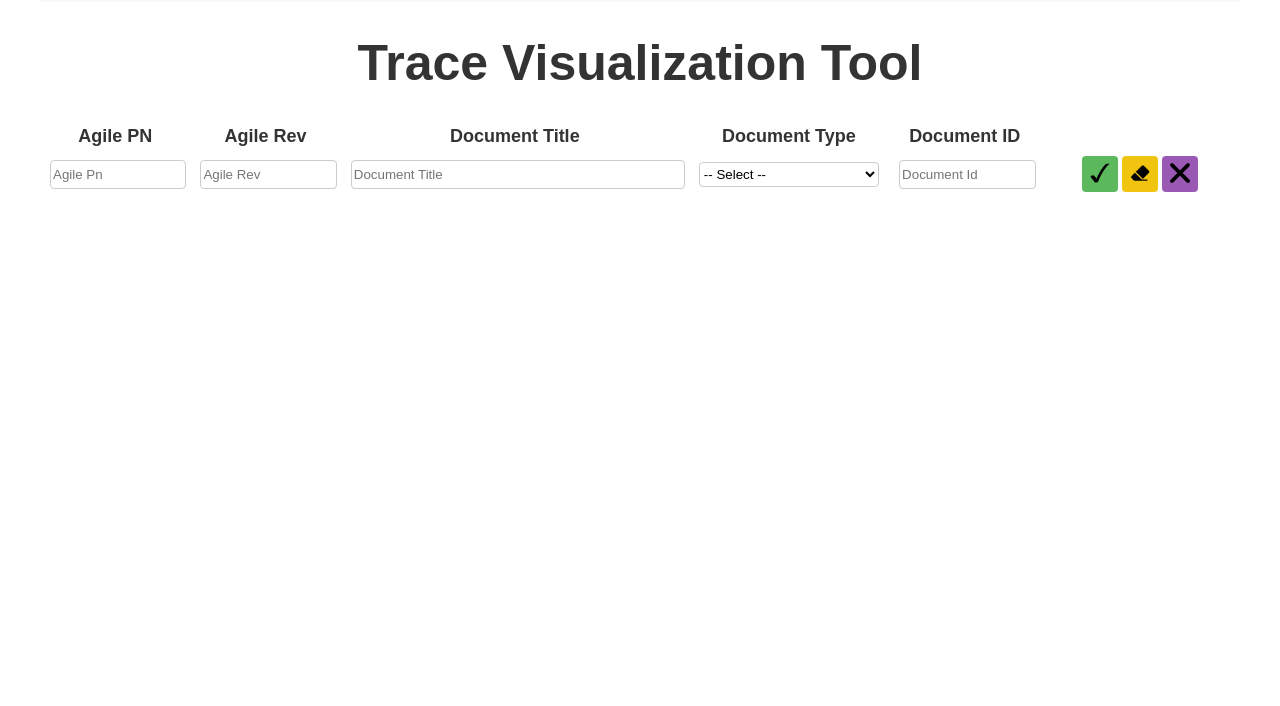
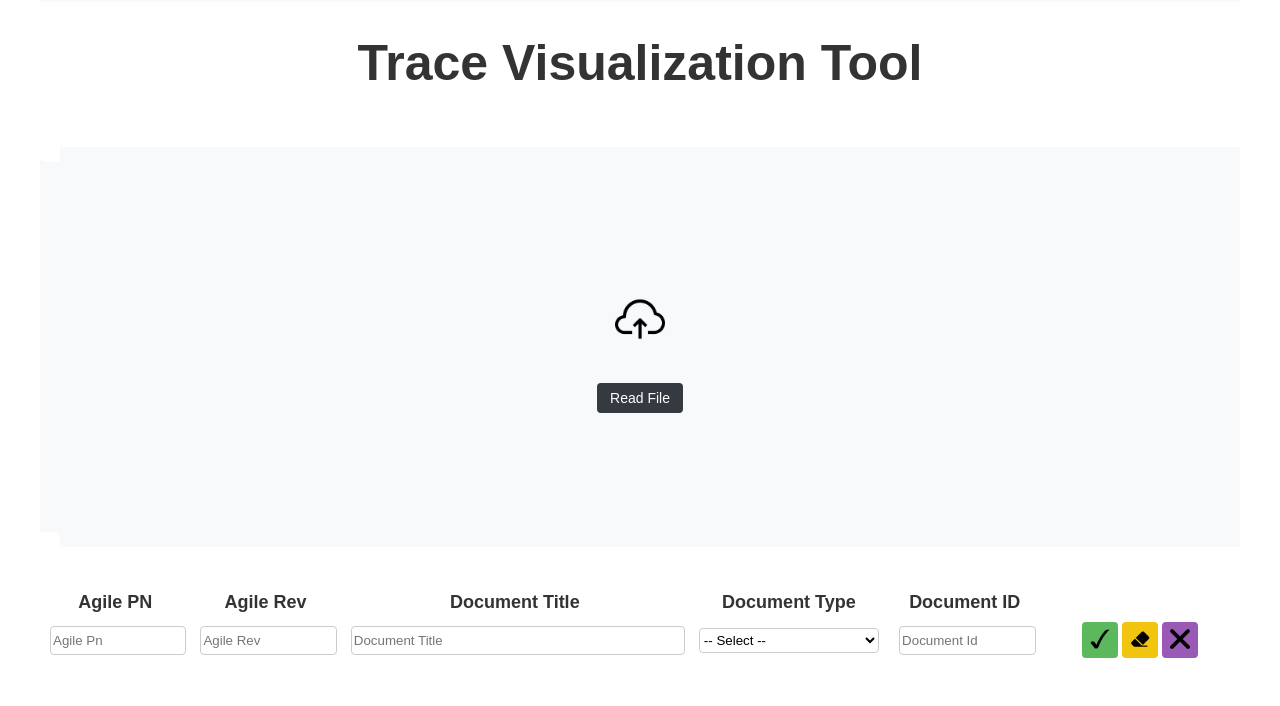
Before and after one commit to chaitraboggaram/django, a Django app: page / in a window 1280 px wide. Shown: the part 114-820 px from the top of the page. Before the commit the page ends 306 px from the top, so only its background shows below. Run offline with Django 5.2, Linux system fonts and the light colour scheme; data that the repository does not hold is empty; parts of the project's set-up code (start-up, migrations or seed data) failed here and were passed over.

Commit message:
Get data from CSV file

```diff
--- a/pde/tvt/static/css/style.css
+++ b/pde/tvt/static/css/style.css
@@ -188,3 +188,36 @@ tbody tr {
 .center-class {
 	text-align: center;
 }
+
+.center-file-input {
+	display: flex;
+	flex-direction: column;
+	align-items: center;
+	justify-content: center;
+	min-height: 50vh;
+	background-color: #f8f9fa;
+	font-family: 'Segoe UI', Tahoma, Geneva, Verdana, sans-serif;
+}
+
+.custom-input {
+	display: none;
+}
+
+.file-icon {
+	width: 50px;
+	height: 50px;
+}
+
+.file-icon-label {
+	color: white;
+	padding: 12px;
+	border-radius: 50%;
+	font-size: 24px;
+	cursor: pointer;
+	margin-bottom: 20px;
+	transition: background-color 0.3s ease;
+}
+
+.file-icon-label:hover {
+	background-color: #d5e9fd;
+}
--- /dev/null
+++ b/pde/tvt/static/js/home.js
@@ -0,0 +1,20 @@
+document.getElementById('csvData').addEventListener('click', function () {
+	var fileInput = document.getElementById('file-upload');
+	var file = fileInput.files[0];
+	if (!file) {
+		alert('Please select a file to read.');
+		return;
+	}
+	var reader = new FileReader();
+	reader.onload = function (e) {
+		var csvText = e.target.result;
+		var lines = csvText.split('\n');
+		lines.shift();
+		var csvWithoutHeader = lines.join('\n');
+		localStorage.setItem('simple_table_data', JSON.stringify(csvWithoutHeader));
+		console.log("Saved CSV text without header to localStorage");
+		document.getElementById('csv-data-input').value = csvWithoutHeader;
+		document.getElementById('upload-form').submit();
+	};
+	reader.readAsText(file);
+});
--- a/pde/tvt/templates/home.html
+++ b/pde/tvt/templates/home.html
@@ -1,13 +1,32 @@
 {% extends "base.html" %}
 
 {% block title %}
-    Parallel Edits
+Parallel Edits
 {% endblock %}
 
 {% load static %}
 
 {% block content %}
-	{% include "partials/document_table.html" %}
 
-    <script src="{% static 'js/document_table.js' %}"></script>
+<form method="post" class="action-form" id="upload-form">
+    {% csrf_token %}
+    <div class="center-file-input">
+        <input type="file" id="file-upload" name="file-upload" class="custom-input" accept=".csv" required>
+        <label for="file-upload" class="file-icon-label" title="Upload CSV">
+            <img src="{% static 'images/upload.png' %}" class="file-icon">
+        </label>
+        <input type="hidden" name="csv_data" id="csv-data-input">
+        <button type="button" class="btn-dark" id="csvData">
+            Read File
+        </button>
+    </div>
+</form>
+
+<br><br>
+
+{% include "partials/document_table.html" %}
+
+<script src="{% static 'js/home.js' %}"></script>
+<script src="{% static 'js/document_table.js' %}"></script>
+
 {% endblock %}
--- a/pde/tvt/views.py
+++ b/pde/tvt/views.py
@@ -1,22 +1,42 @@
+import csv
+import io
 from django.shortcuts import render
 from .models import Document
 from .forms import DocumentForm
 from bokeh.embed import server_document
-
 
 def get_session_key(request):
 	if not request.session.session_key:
 		request.session.create()
 	return request.session.session_key
 
+def process_csv_data(request, session_key):
+	csv_text = request.POST.get("csv_data")
+	if not csv_text:
+		return False
+	f = io.StringIO(csv_text)
+	reader = csv.reader(f)
+	for row in reader:
+		if len(row) < 5 or all(not cell.strip() for cell in row):
+			continue
+		Document.objects.create(
+			session_key=session_key,
+			agile_pn=row[0].strip(),
+			agile_rev=row[1].strip(),
+			title=row[2].strip(),
+			doc_type=row[3].strip(),
+			doc_id=row[4].strip(),
+		)
+	return True
 
 def process_form(request):
 	session_key = get_session_key(request)
 	show_input_row = False
 	edit_id = None
 	form = None
-
 	if request.method == "POST":
+		if "csv_data" in request.POST:
+			process_csv_data(request, session_key)
 		if "add" in request.POST:
 			form = DocumentForm(request.POST)
 			if form.is_valid() and any(
@@ -27,36 +47,28 @@ def process_form(request):
 				doc.save()
 			else:
 				show_input_row = True
-
 		elif "edit" in request.POST:
 			edit_id = request.POST.get("edit")
 			doc_to_edit = Document.objects.get(id=edit_id, session_key=session_key)
 			form = DocumentForm(instance=doc_to_edit)
-
 		elif "save" in request.POST:
 			edit_id = request.POST.get("edit_id")
 			doc_to_edit = Document.objects.get(id=edit_id, session_key=session_key)
 			form = DocumentForm(request.POST, instance=doc_to_edit)
 			if form.is_valid():
 				form.save()
-
 		elif "clear" in request.POST:
 			show_input_row = True
 			form = DocumentForm()
-
 		elif "delete" in request.POST:
 			doc_id = request.POST.get("delete")
 			Document.objects.filter(id=doc_id, session_key=session_key).delete()
-
 	else:
 		form = DocumentForm()
-
 	return None, show_input_row, form, edit_id
-
 
 def get_documents_and_headers(session_key):
 	documents = Document.objects.filter(session_key=session_key)
-
 	headers = [
 		("Agile PN", 150),
 		("Agile Rev", 150),
@@ -65,7 +77,6 @@ def get_documents_and_headers(session_key):
 		("Document ID", 150),
 		("", 200),
 	]
-
 	table_placeholder = [
 		("Agile PN", 150, "agile_pn", "center"),
 		("Agile Rev", 150, "agile_rev", "center"),
@@ -73,7 +84,6 @@ def get_documents_and_headers(session_key):
 		("Document Type", 200, "doc_type", "left"),
 		("Document ID", 150, "doc_id", "center"),
 	]
-
 	doc_type_options = [
 		"Requirement",
 		"Design",
@@ -83,21 +93,16 @@ def get_documents_and_headers(session_key):
 		"Development",
 		"Risk",
 	]
-
 	return documents, headers, table_placeholder, doc_type_options
-
 
 def home(request):
 	session_key = get_session_key(request)
-
 	response, show_input_row, form, edit_id = process_form(request)
 	if response:
 		return response
-
 	documents, headers, table_placeholder, doc_type_options = get_documents_and_headers(
 		session_key
 	)
-
 	context = {
 		"form": form,
 		"documents": documents,
@@ -108,35 +113,29 @@ def home(request):
 		"edit_data": None,
 		"doc_type_options": doc_type_options,
 	}
-
 	if edit_id:
 		try:
 			edit_data = documents.get(id=edit_id)
 			context["edit_data"] = edit_data
 		except Document.DoesNotExist:
 			context["edit_data"] = None
-
 	return render(request, "home.html", context)
-
 
 def traces(request):
 	session_key = get_session_key(request)
-
 	response, show_input_row, form, edit_id = process_form(request)
 	if response:
 		return response
-
 	documents, headers, table_placeholder, doc_type_options = get_documents_and_headers(
 		session_key
 	)
-
 	documents = list(documents.values())
-
-	generate_cytoscape = request.POST.get('generate_cytoscape', 'false').lower()
+	generate_cytoscape = request.POST.get("generate_cytoscape", "false").lower()
 	print("Flag in views", generate_cytoscape)
-
-	script = server_document(f"/traces/", arguments={"documents": documents, "generate_cytoscape": generate_cytoscape})
-
+	script = server_document(
+		f"/traces/",
+		arguments={"documents": documents, "generate_cytoscape": generate_cytoscape},
+	)
 	context = {
 		"form": form,
 		"documents": documents,
@@ -148,12 +147,13 @@ def traces(request):
 		"edit_data": None,
 		"doc_type_options": doc_type_options,
 	}
-
 	if edit_id:
 		try:
-			edit_data = documents.get(id=edit_id)
+			edit_id_int = int(edit_id)
+			edit_data = next(
+				(doc for doc in documents if doc["id"] == edit_id_int), None
+			)
 			context["edit_data"] = edit_data
-		except Document.DoesNotExist:
+		except (ValueError, TypeError):
 			context["edit_data"] = None
-
 	return render(request, "traces.html", context)
```
Also changed, not shown: sample_data.csv (added, +9 -0 lines), pde/tvt/static/images/upload.png (added).
